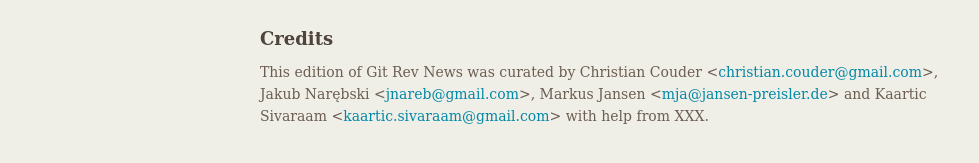
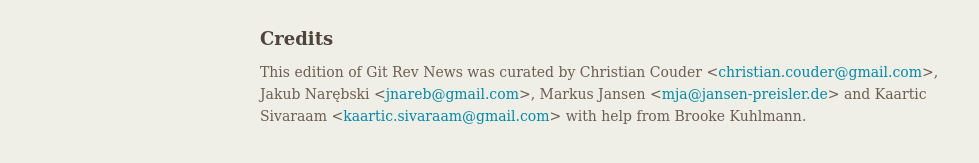
Before and after one commit to git/git.github.io, a Jekyll site: the page built from rev_news/drafts/edition-71.md, in a window 1280 px wide. Shown: the part 695-858 px from the top of the page, without its empty margins (149-1128 px from the left). Built offline with Jekyll 4.4.1, drawn with Linux system fonts in a browser that asks for light colours.

Commit message:
rn-71: add Brooke Kuhlmann among the helpers

```diff
--- a/rev_news/drafts/edition-71.md
+++ b/rev_news/drafts/edition-71.md
@@ -70,4 +70,4 @@
 Jakub Narębski &lt;<jnareb@gmail.com>&gt;,
 Markus Jansen &lt;<mja@jansen-preisler.de>&gt; and
 Kaartic Sivaraam &lt;<kaartic.sivaraam@gmail.com>&gt;
-with help from XXX.
+with help from Brooke Kuhlmann.
```
